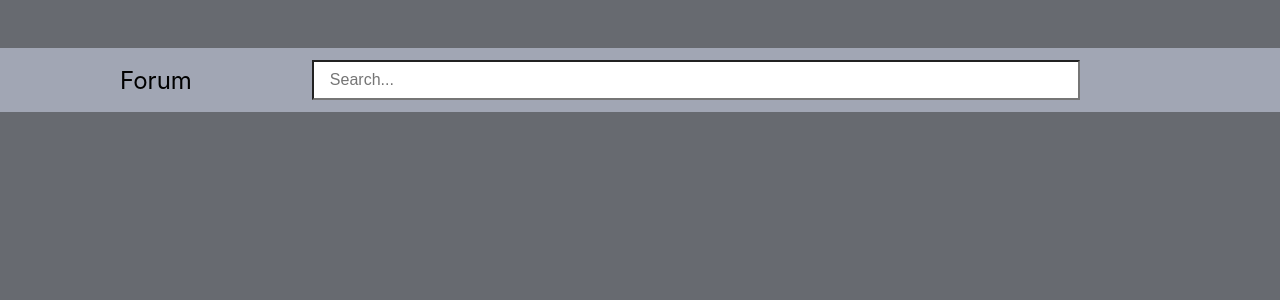
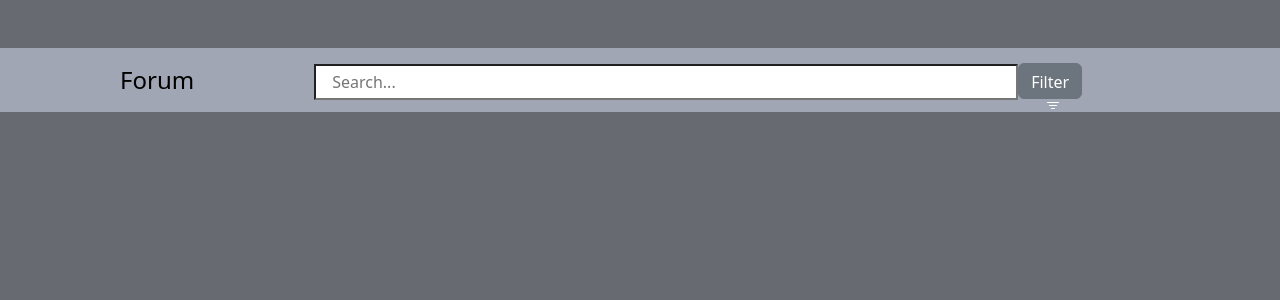
Before and after one commit to trev191/ForumWebsite, a React (Create React App) app: page / in a window 1280 px wide. Shown: the top 300 px of the page. Built offline with nearby package versions, Linux system fonts and the light colour scheme.

Commit message:
Add bootstrap dependency and filter icon and dummy handler

```diff
--- a/package.json
+++ b/package.json
@@ -6,6 +6,8 @@
     "@testing-library/jest-dom": "^5.17.0",
     "@testing-library/react": "^13.4.0",
     "@testing-library/user-event": "^13.5.0",
+    "bootstrap": "^5.3.3",
+    "bootstrap-icons": "^1.11.3",
     "react": "^18.2.0",
     "react-dom": "^18.2.0",
     "react-scripts": "5.0.1",
--- a/src/App.js
+++ b/src/App.js
@@ -1,6 +1,7 @@
 import './App.css';
 import Title from './components/Title';
 import SearchBar from './components/SearchBar';
+import FilterBar from './components/FilterBar';
 
 const titleStr = "Forum";
 
@@ -10,6 +11,7 @@ function App() {
       <div className="App-header">
         <Title title={titleStr}/>
         <SearchBar />
+        <FilterBar />
       </div>
     </div>
   );
--- /dev/null
+++ b/src/components/FilterBar.css
@@ -0,0 +1,9 @@
+.btn-secondary {
+  height: 4.5vh;
+  width: 5vw;
+  font-size: 2vh;
+}
+
+.bi-filter {
+  margin-left: 6px;
+}
--- /dev/null
+++ b/src/components/FilterBar.js
@@ -0,0 +1,23 @@
+import './FilterBar.css';
+import 'bootstrap/dist/css/bootstrap.min.css';
+
+function handleFilterPressed() {
+  alert("Filter pressed!");
+}
+
+function FilterBar() {
+  return (
+    <div>
+      <button type="button" className='btn btn-secondary' onClick={handleFilterPressed}>
+        <text>
+          Filter
+        </text>
+        <svg xmlns="http://www.w3.org/2000/svg" width="16" height="20" fill="currentColor" class="bi bi-filter" viewBox="0 0 16 20">
+          <path d="M6 10.5a.5.5 0 0 1 .5-.5h3a.5.5 0 0 1 0 1h-3a.5.5 0 0 1-.5-.5m-2-3a.5.5 0 0 1 .5-.5h7a.5.5 0 0 1 0 1h-7a.5.5 0 0 1-.5-.5m-2-3a.5.5 0 0 1 .5-.5h11a.5.5 0 0 1 0 1h-11a.5.5 0 0 1-.5-.5"/>
+        </svg>
+      </button>
+    </div>
+  )
+}
+
+export default FilterBar;
--- a/src/components/SearchBar.css
+++ b/src/components/SearchBar.css
@@ -3,8 +3,8 @@
   padding-top: 2px;
   padding-bottom: 2px;
   padding-right: 1em;
-  height: 5vh;
-  width: 60vw;
+  height: 4.5vh;
+  width: 55vw;
   background-color: white;
   font-size: 2vh;
 }
--- a/src/components/SearchBar.js
+++ b/src/components/SearchBar.js
@@ -2,7 +2,9 @@ import './SearchBar.css';
 
 function SearchBar() {
   return (
-    <input className="SearchBar" type="search" placeholder="Search..."/>
+    <div>
+      <input className="SearchBar" type="search" placeholder="Search..."/>
+    </div>
   )
 }
 
```
Also changed, not shown: 1 other file (tests, documents, lock files or other folders).
